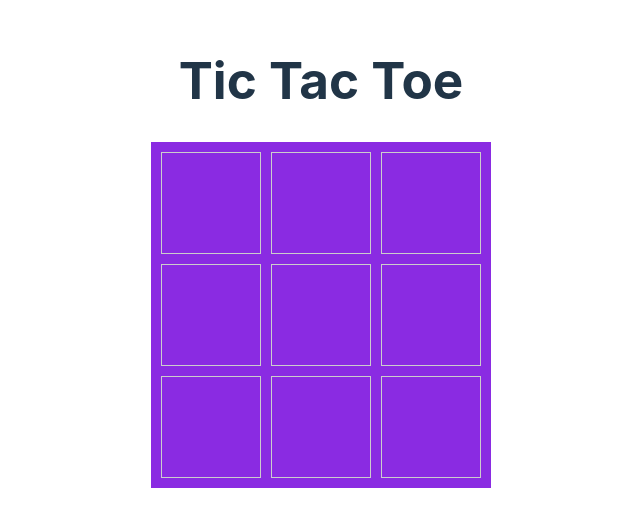
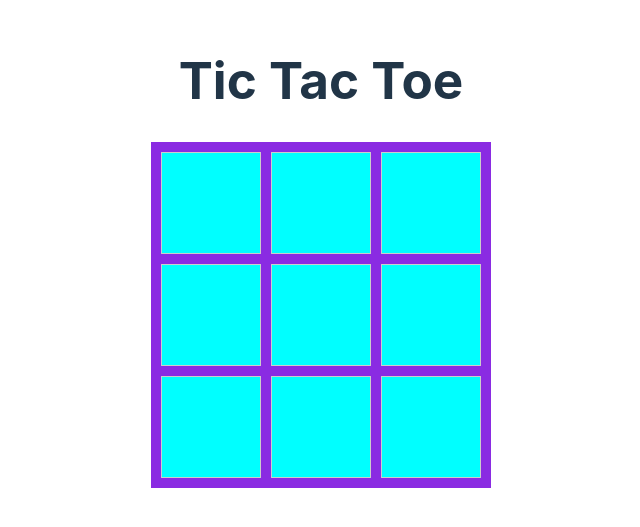
Before and after one commit to jessworks/fed23-tictactoe, a Vue app: page / in a window 1280 px wide. Shown: the part 147-674 px from the top of the page, without its empty margins (319-959 px from the left). Built offline with nearby package versions, Linux system fonts and the light colour scheme.

Commit message:
feat: TicTacToe.vue: toggles x/o when clicking cells, cell is 'locked' after first click

```diff
--- a/src/components/TicTacToe.vue
+++ b/src/components/TicTacToe.vue
@@ -2,9 +2,15 @@
 import { ref } from 'vue';
 
 const grid = ref(Array(9).fill(""));
+const currentPlayer = ref("X");
 
 function handleClick(i: number) {
   console.log(`cell ${i} clicked`);
+
+  if (grid.value[i] === "") {
+    grid.value[i] = currentPlayer.value;
+    currentPlayer.value = currentPlayer.value === "X" ? "O" : "X";
+  }
 };
 
 </script>
@@ -38,7 +44,7 @@ function handleClick(i: number) {
   border: 1px solid #ccc;
   cursor: pointer;
   font-size: 18px;
-  color: aqua;
+  background-color: aqua;
 }
 
 </style>
```
